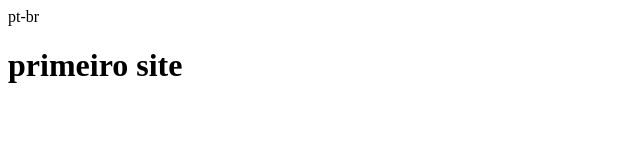
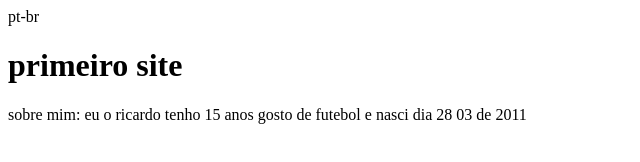
Before and after one commit to cheiodericardo/1saite, a plain HTML site: page index.html in a window 1280 px wide. Shown: the whole page, without its empty margins (0-640 px from the left). Drawn offline with Linux system fonts and the light colour scheme.

Commit message:
escrevi sobre mim

```diff
--- a/index.html
+++ b/index.html
@@ -7,5 +7,6 @@ pt-br<html lang="pt-br">
 </head>
 <body>
     <h1>primeiro site</h1>
+    <p>sobre mim: eu o ricardo tenho 15 anos gosto de futebol e nasci dia 28 03 de 2011</p>
 </body>
 </html>
```
